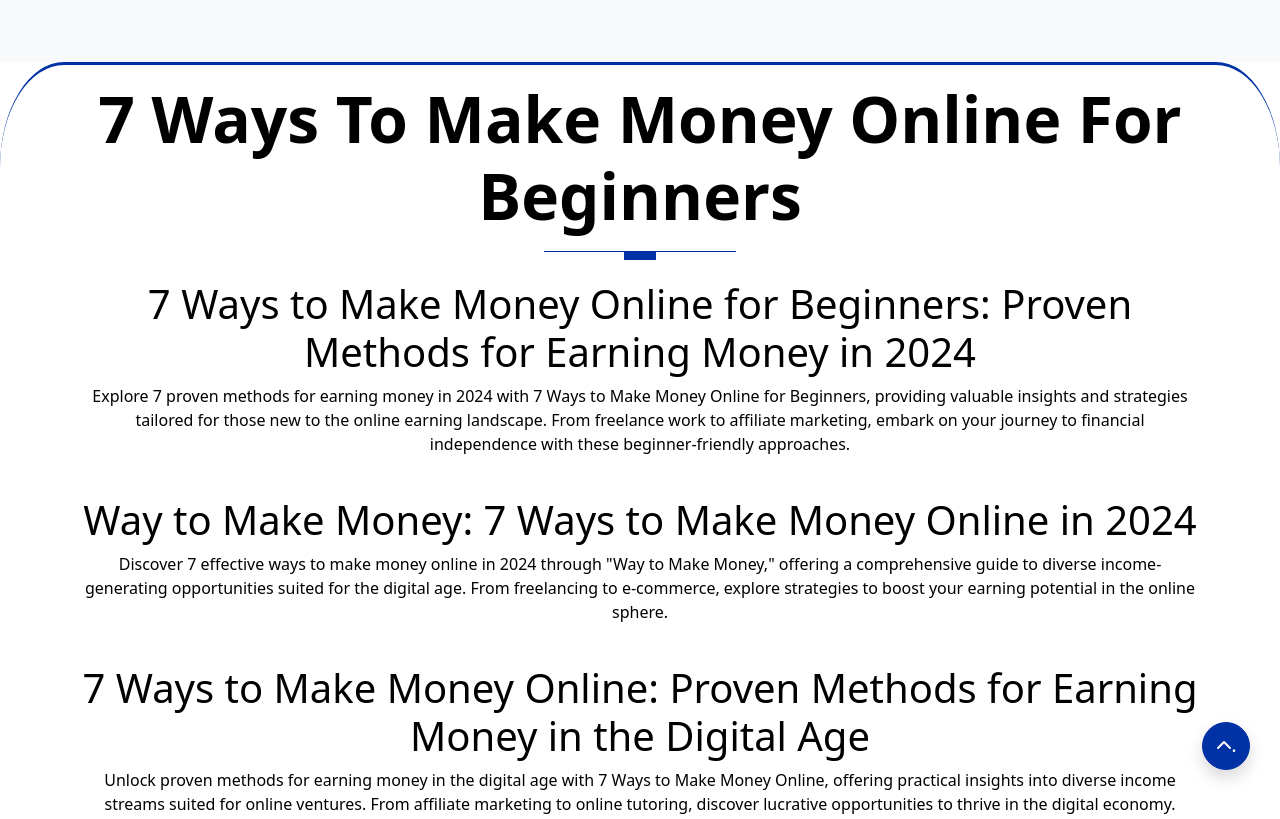
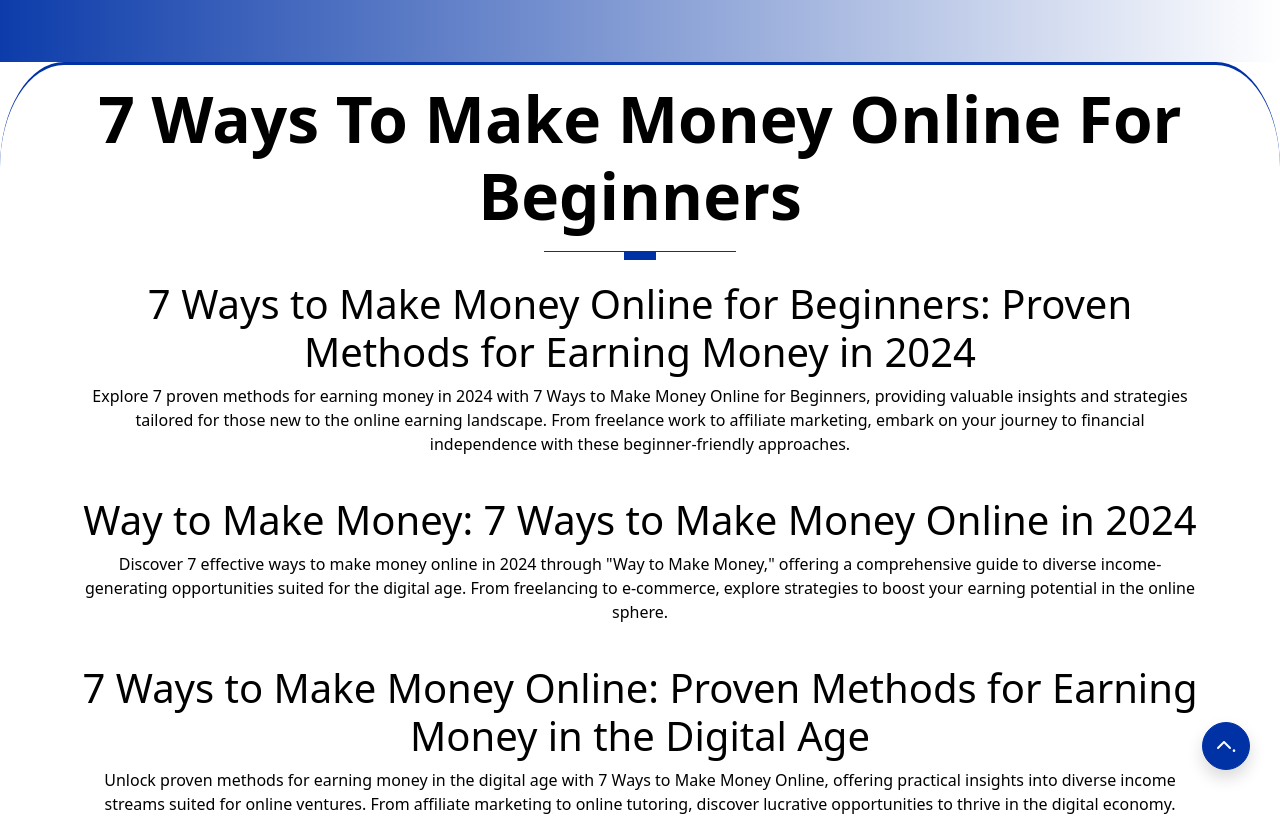
Before and after one commit to Waleed-Web-2000/dropshippingpakistan, a website: page make-money.html in a window 1280 px wide. Shown: the top 819 px of the page. Drawn offline with Linux system fonts and the light colour scheme.

Commit message:
Update make-money.html

```diff
--- a/make-money.html
+++ b/make-money.html
@@ -14,7 +14,7 @@
   </head>
   <body>
     <!-- begin navbar here -->
-    <nav class="navbar navbar-expand-lg navbar-dark bg-light menu">
+    <nav class="navbar navbar-expand-lg navbar-dark bg-light menu gradient">
       <div class="container d-flex justify-content-center">
         <a class="navbar-brand logoo" href="https://www.dropshippinginpakistan.com/">
           <span class="logooo ">Drop</span>
```
